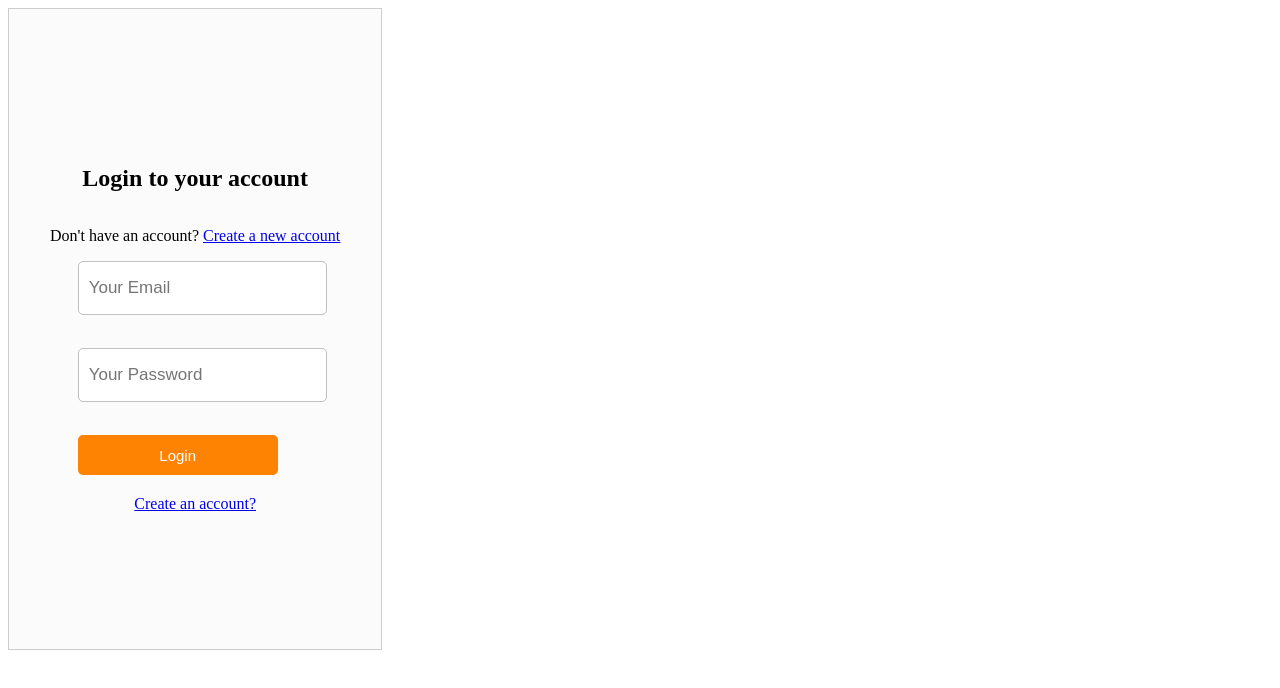
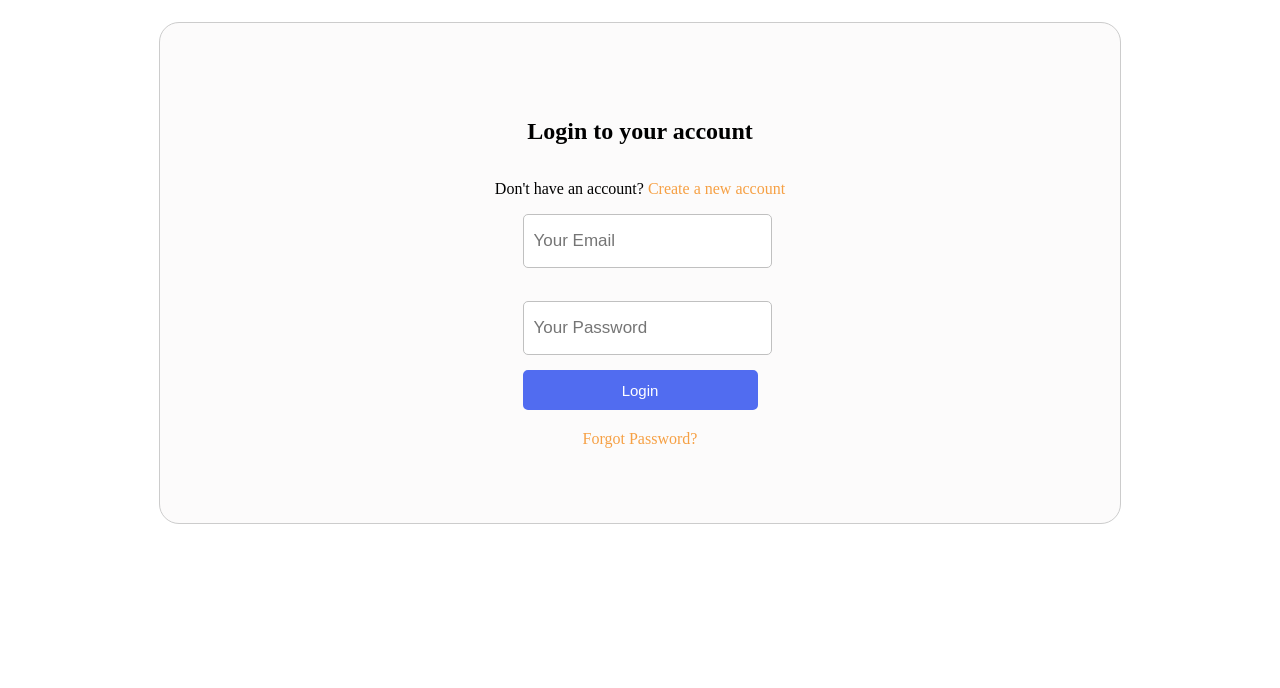
Before and after one commit to abyu301/evangadi_forem, a React (Create React App) app in the folder client/: page /login in a window 1280 px wide. Shown: the top 688 px of the page. Built offline with nearby package versions, Linux system fonts and the light colour scheme; no server answers.

Commit message:
signin page-login form css

```diff
--- a/client/src/Components/SignUpPage/SignUpPage.jsx
+++ b/client/src/Components/SignUpPage/SignUpPage.jsx
@@ -37,10 +37,10 @@ function SignUpPage() {
             </div>
             <div>
                 <div>
-                    <p>About</p>
+                    <h4>About</h4>
                 </div>
                 <div>
-                    <h1>Evangadi Networks Q&A</h1>
+                    <h2>Evangadi Networks Q&A</h2>
                 </div>
                 <div>
                     <p>No matter what stage of life you are in, whether you’re just starting elementary school or being promoted to CEO of a Fortune 500 company, you have much to offer to those who are trying to follow in your footsteps.!
--- a/client/src/Components/SignUpPage/signUpPage.module.css
+++ b/client/src/Components/SignUpPage/signUpPage.module.css
@@ -9,7 +9,7 @@
 .header_wrapper_logo {
     display: flex;
     align-items: center;
-    padding-right: 350px;
+    padding-right: 25%;
 }
 .header_wrapper_logo img {
     max-width: 200px;
@@ -19,10 +19,11 @@
     display: flex;
     list-style: none;
 }
-.header_middle_wrapper ul li {
+.header_middle_wrapper ul li{
     margin-right: 30px;
+    list-style: none;
 }
-.header_middle_wrapper li span {
+.header_middle_wrapper li a {
     color: black;
     text-decoration: none;
 }
@@ -39,15 +40,20 @@
     border: 2px solid rgb(81,108,240);
     text-align: center;
 }
-.header_signin_wrapper button p{
+.header_signin_wrapper button:hover {
+    background-color: rgb(254,131,3);
+    border: 2px solid rgb(254,131,3);
+}
+.header_signin_wrapper button a{
     color: white;
+    text-decoration: none;
 }
 /* detail__wrapper */
 .detail__wrapper {
     display: flex;
     justify-content: center;
     margin: 0 auto;
-    padding:15px 0;
+    padding:55px 0;
     background-color: rgb(245,245,245);
     background-image:url('../../../assets//background-color.svg') ;
     background-size: cover;
@@ -55,7 +61,7 @@
 }
 .detail__wrapper div {
     flex: 1;
-    margin: 0 30px;
+    margin: 0 10px;
 }
 /* footer */
 .footer__wrapper {
--- a/client/src/pages/Login/Login.jsx
+++ b/client/src/pages/Login/Login.jsx
@@ -53,12 +53,11 @@ function Login() {
             <input  ref={passwordDom}
                     type="password" placeholder='Your Password'/>
           </div>
-          <br />
           <div className={classes.login_login_wrapper}>
           <button type='submit'>Login</button>
           </div>
         </form>
-        <Link to={"/register"}>Create an account?</Link>
+        <Link to={"/register"}>Forgot Password?</Link>
       </div>
     </section>
   )
--- a/client/src/pages/Login/Login.module.css
+++ b/client/src/pages/Login/Login.module.css
@@ -1,19 +1,28 @@
 .login__wrapper {
-    display: inline-block;
+    display: flex;
     justify-content: center;
-    height: 700px;
+    align-items: center;
+    height: 530px;
+    width: 100%;
 }
 .login_page_wrapper {
     width: 100%;
-    margin: 0 auto;
-    height: 600px;
+    max-width: 960px;
+    height: 500px;
     display: flex;
     flex-direction: column;
     justify-content: center;
     align-items: center;
-    padding: 20px;
     border: 1px solid #ccc;
     background-color: rgb(252,251,251);
+    border-radius: 20px;
+}
+.login_page_wrapper a {
+    color: rgb(246, 160, 68);
+    text-decoration: none;
+}
+.login_page_wrapper a:hover {
+    text-decoration: underline;
 }
 .login_input_wrapper input {
     border: 1px solid silver;
@@ -27,15 +36,21 @@
 .login_login_wrapper {
     display: flex;
     align-items: center;
+    width: 100%;
 }
 .login_login_wrapper button {
-    width: 200px;
+    width: 100%;
     height: 40px;
-    background-color: rgb(254,131,3);
+    background-color: rgb(81,108,240);
     border-radius: 5px;
-    border: 2px solid rgb(254,131,3);
+    border: 2px solid rgb(81,108,240);
     text-align: center;
     color: white;
     font-size: 15px;
     margin-bottom: 20px;
 }
+.login_login_wrapper button:hover {
+    background-color:rgb(254,131,3);
+    border:2px solid rgb(254,131,3);
+    cursor: pointer;
+}
```
Also changed, not shown: client/src/App.css (line endings or trailing spaces).
